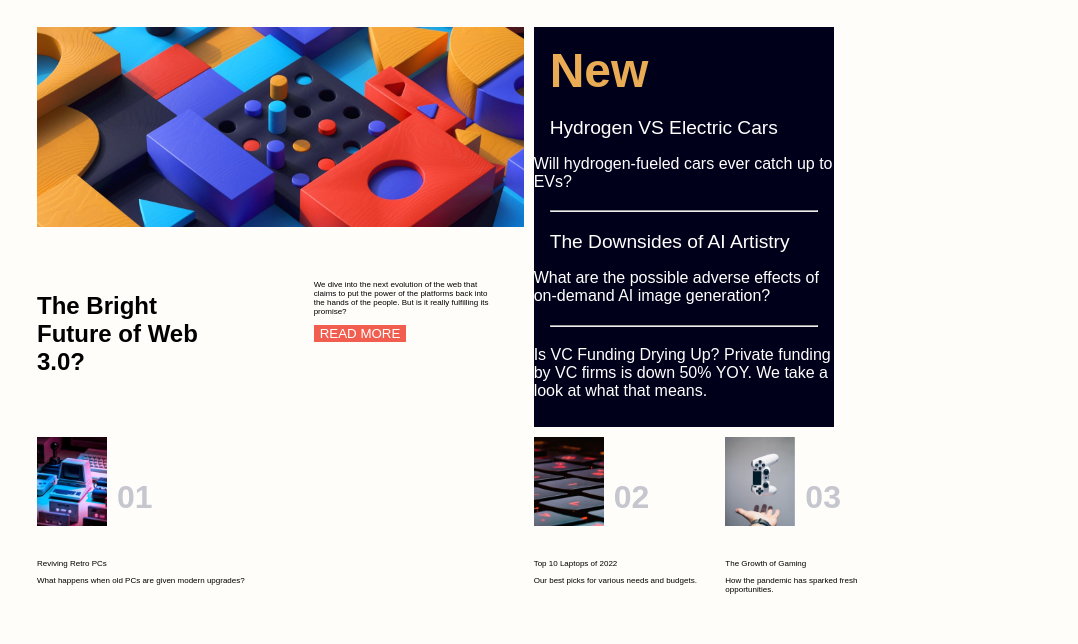
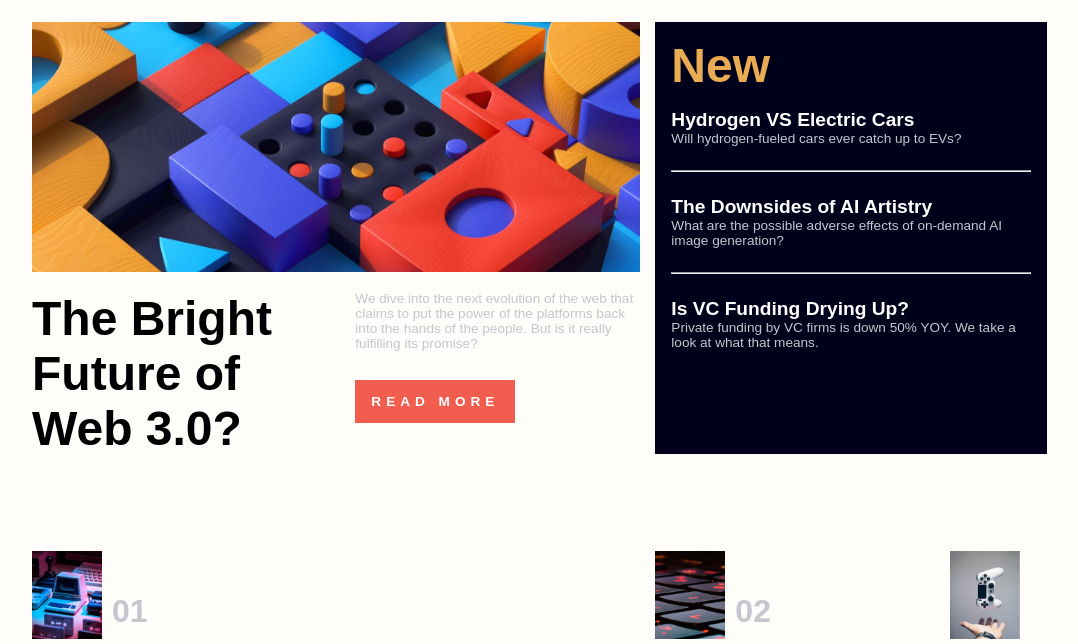
Before and after one commit to gabrells/news-homepage, a plain HTML site: page index.html in a window 1280 px wide. Shown: the part 144-788 px from the top of the page, without its empty margins (163-1241 px from the left). Drawn offline with Linux system fonts and the light colour scheme.

Commit message:
Adding hover animations, grid refresh, and layout alignment

```diff
--- a/css/main.css
+++ b/css/main.css
@@ -28,19 +28,23 @@ body {
   font-size: 16px;
 }
 p {
-  font-size: 8px;
+  font-size: 0.85rem;
+  color: #c5c6ce;
+  font-weight: 400;
+  margin-top: 0px;
 }
 .grid {
   display: grid;
-  grid-gap: 10px;
-  padding: 10px;
+  grid-gap: 15px;
+  padding: 5px;
   margin: 0px;
+  transition: all 0.2s linear;
 }
 .grupo-1 {
   grid-column: 1/span 2;
   grid-row: 1;
   width: auto;
-  height: 200px;
+  height: 250px;
 }
 .grupo-2 {
   grid-column: 2/span 3;
@@ -48,49 +52,63 @@ p {
   background-color: #00001a;
   height: 400px;
   color: #fff;
-  max-width: 300px;
+  max-width: auto;
+  padding: 1rem;
 }
 .grupo-2 h2 {
   color: #e9ab53;
   font-size: 3rem;
-  margin: 1rem;
+  font-weight: 700;
+  margin: 0px;
+}
+.grupo-2 hr {
+  margin: 1.5rem 0rem;
+}
+.grupo-2 h3 {
+  margin-top: 1rem;
+  margin-bottom: 0px;
+  font-size: 1.2rem;
   font-weight: 700;
 }
-.grupo-2 hr {
-  margin: 1rem;
-}
-.grupo-2 h3 {
-  margin: 1rem;
-  font-size: 1.2rem;
-  font-weight: 400;
-}
-.grupo-2 p {
-  margin: 1.2rem;
-  font-size: 0.5rem;
+.grupo-2 h3:hover {
+  color: #e9ab53;
 }
 .grupo-3 {
   grid-column: 1;
   grid-row: 2;
-  max-width: 200px;
+  max-width: 250px;
+  font-size: 2rem;
+  position: relative;
+  top: -40px;
 }
 .grupo-4 {
   grid-column: 2;
   grid-row: 2;
-  max-width: 250px;
+  width: 280px;
   position: relative;
-  left: -220px;
+  left: -300px;
 }
 button {
   background-color: #f15e50;
   color: #fff;
   border: none;
+  font-size: 0.85rem;
+  font-weight: 700;
+  letter-spacing: 5px;
   text-transform: uppercase;
+  margin-top: 1rem;
+  padding: 0.85rem 1rem;
+  transition: all 0.2s linear;
+}
+button:hover {
+  background-color: #00001a;
+  font-size: 0.9rem;
+  letter-spacing: 6px;
 }
 .grupo-5 {
   height: 250px;
   max-width: 250px;
 }
-.grupo-5 p,
 .retro {
   grid-column: 1;
   grid-row: 3;
--- a/index.html
+++ b/index.html
@@ -42,20 +42,25 @@
          </div>
          <div class="grupo-2">
           <h2>New</h2>
+
+          <h3>
+            Hydrogen VS Electric Cars
+          </h3>
           <p>
-            <h3>Hydrogen VS Electric Cars</h3>
             Will hydrogen-fueled cars ever catch up to EVs?
           </p>
           <hr class="divisão">
 
+
+            <h3>The Downsides of AI Artistry</h3>
           <p>
-            <h3>The Downsides of AI Artistry</h3>
             What are the possible adverse effects of on-demand AI image generation?
           </p>
           <hr class="divisão">
 
+
+            <h3>Is VC Funding Drying Up?</h3>
           <p>
-            <h3></h3>Is VC Funding Drying Up?
             Private funding by VC firms is down 50% YOY. We take a look at what that means.
           </p>
         </div>
```
Also changed, not shown: 1 other file.
